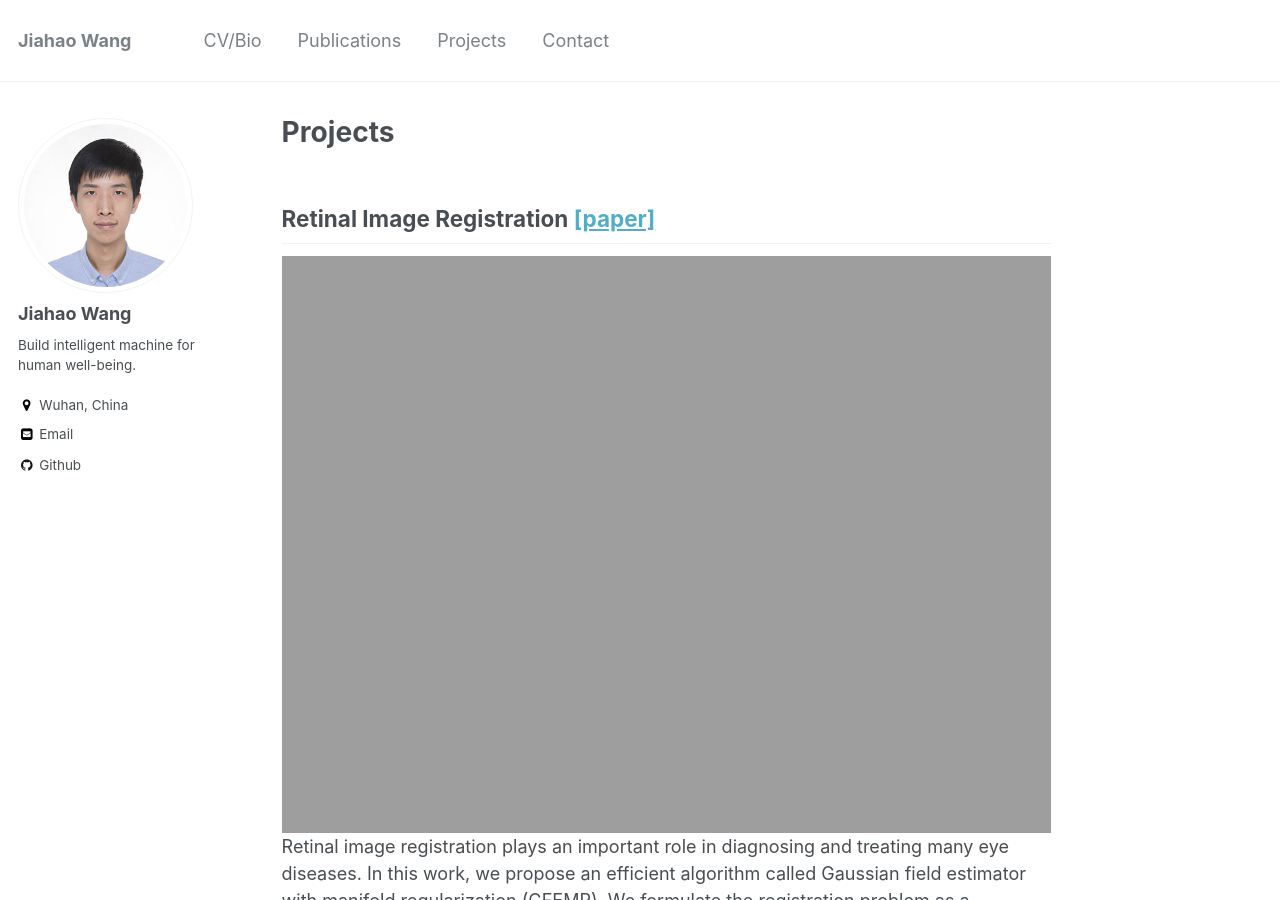
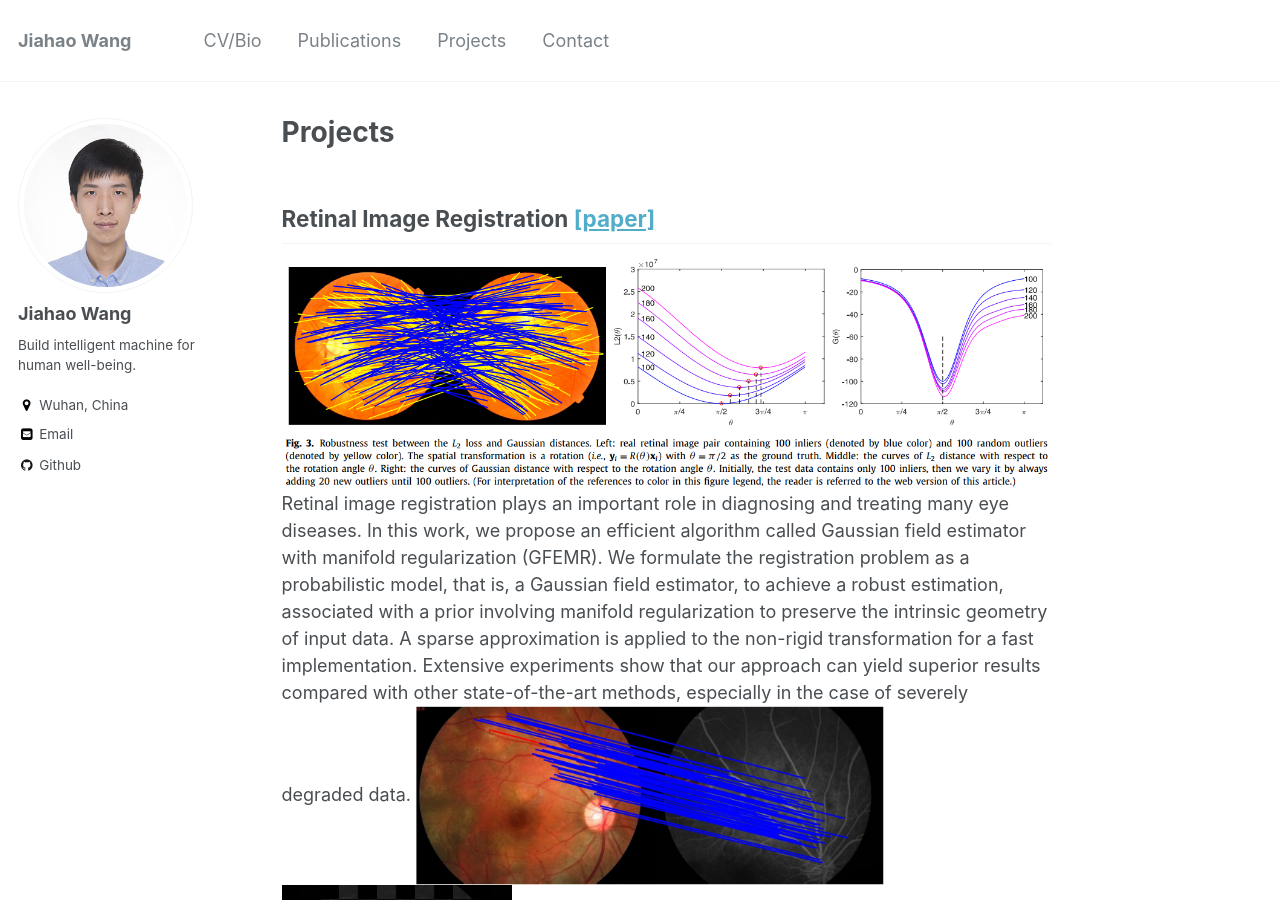
Before and after one commit to JiahaoPlus/JiahaoPlus.github.io, a Jekyll site: the page built from _pages/projects.md, in a window 1280 px wide and 900 px high. Built offline with Jekyll 4.4.1, drawn with Linux system fonts in a browser that asks for light colours.

Commit message:
update 'projects'

```diff
--- a/_pages/projects.md
+++ b/_pages/projects.md
@@ -5,7 +5,7 @@ permalink: /projects/
 author_profile: true
 ---
 ## Retinal Image Registration [[paper]](https://authors.elsevier.com/c/1YDGYbZX4vg-J)
-<img width="800" height="244" src="https://JiahaoPlus.github.io/images/Retianl_GF.PNG"/> <br>
+<img width="800" height="244" src="https://JiahaoPlus.github.io/images/Retinal_GF.PNG"/> <br>
 Retinal image registration plays an important role in diagnosing and treating many eye diseases. In this work, we propose an efficient algorithm called Gaussian field estimator with manifold regularization (GFEMR). We formulate the registration problem as a probabilistic model, that is, a Gaussian field estimator, to achieve a robust estimation, associated with a prior involving manifold regularization to preserve the intrinsic geometry of input data. A sparse approximation is applied to the non-rigid transformation for a fast implementation. Extensive experiments show that our approach can yield superior results compared with other state-of-the-art methods, especially in the case of severely degraded data.
 <img width="468" height="180" src="https://JiahaoPlus.github.io/images/gfemr_our_m.jpg"/>  <img width="230.4" height="180" src="https://JiahaoPlus.github.io/images/gfemr_our_r.jpg"/>
 
```
